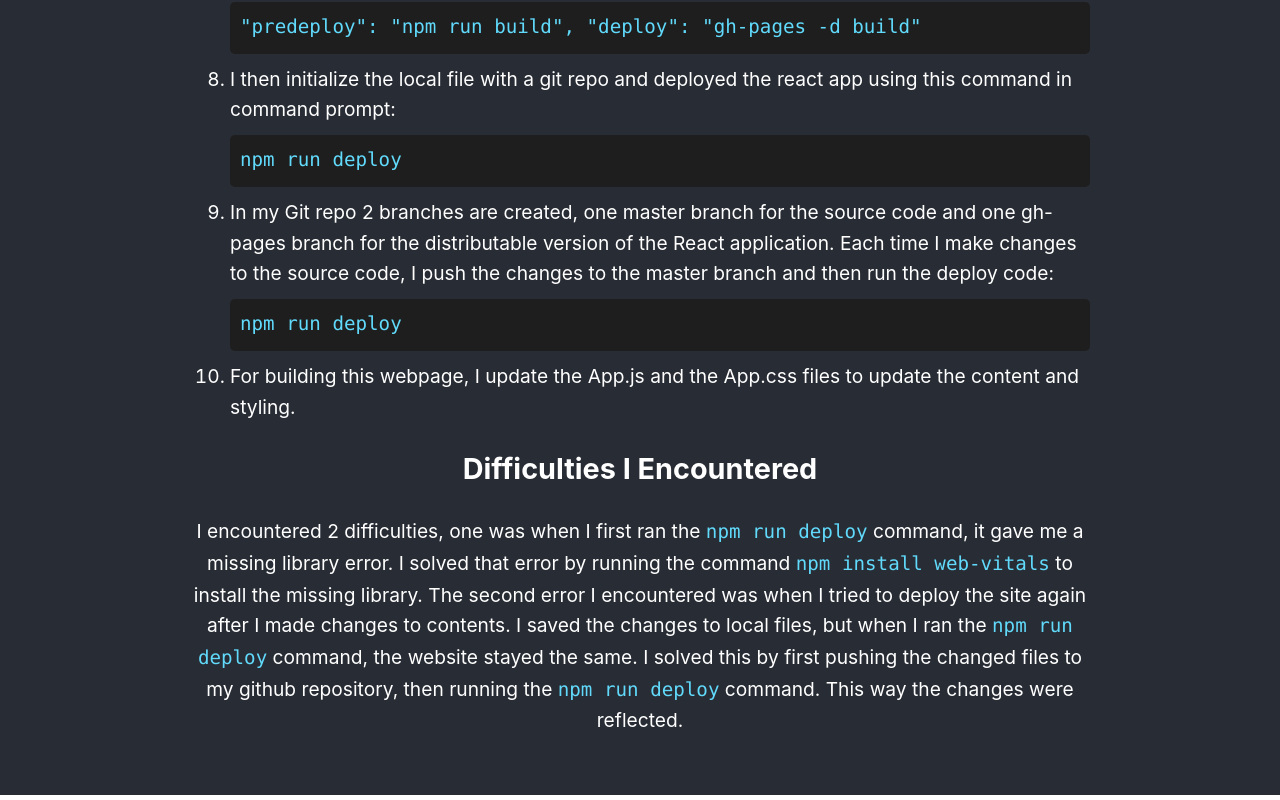
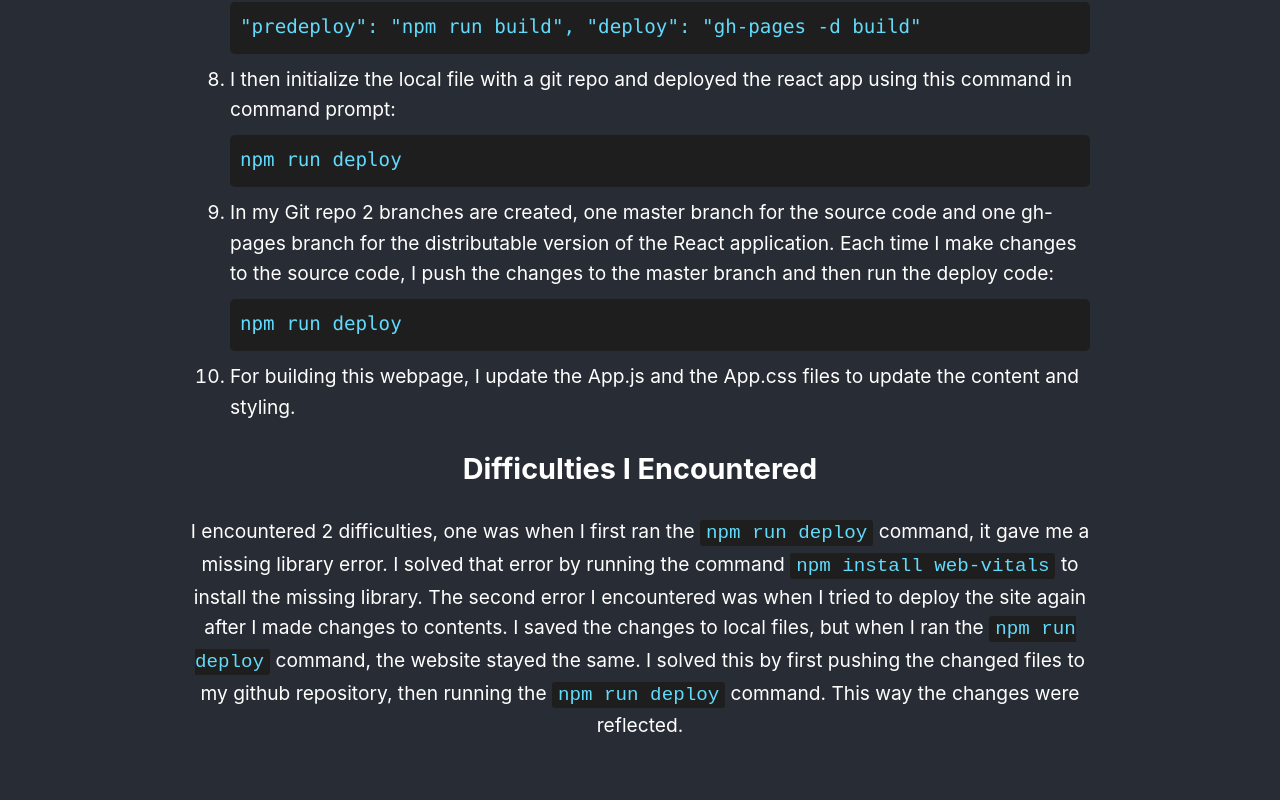
Before and after one commit to Charzihan/cps530-lab10, a React (Create React App) app: page / in a window 1280 px wide. Shown: the part 1198-1998 px from the top of the page. Built offline with nearby package versions, Linux system fonts and the light colour scheme.

Commit message:
Updating inline code styling

```diff
--- a/src/App.css
+++ b/src/App.css
@@ -21,6 +21,13 @@ pre {
   margin: 10px 0;
 }
 
+code.inline {
+  background-color: #1e1e1e;
+  padding: 2px 6px;
+  border-radius: 3px;
+  font-family: monospace;
+}
+
 code {
   color: #61dafb;
 }
--- a/src/App.js
+++ b/src/App.js
@@ -64,11 +64,11 @@ function App() {
           </ol>
           <h2>Difficulties I Encountered</h2>
           <p>
-            I encountered 2 difficulties, one was when I first ran the <code>npm run deploy</code> command, it gave me a missing library
-            error. I solved that error by running the command <code>npm install web-vitals</code> to install the missing library. The second
+            I encountered 2 difficulties, one was when I first ran the <code class="inline">npm run deploy</code> command, it gave me a missing library
+            error. I solved that error by running the command <code class="inline">npm install web-vitals</code> to install the missing library. The second
             error I encountered was when I tried to deploy the site again after I made changes to contents. I saved the changes to local
-            files, but when I ran the <code>npm run deploy</code> command, the website stayed the same. I solved this by first pushing the
-            changed files to my github repository, then running the <code>npm run deploy</code> command. This way the changes were reflected.
+            files, but when I ran the <code class="inline">npm run deploy</code> command, the website stayed the same. I solved this by first pushing the
+            changed files to my github repository, then running the <code class="inline">npm run deploy</code> command. This way the changes were reflected.
           </p>
         </div>
       </header>
```
